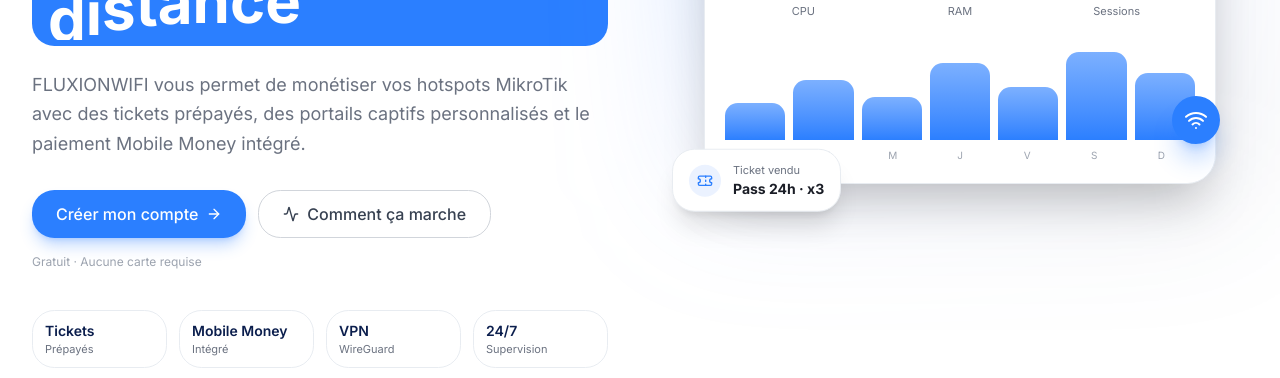
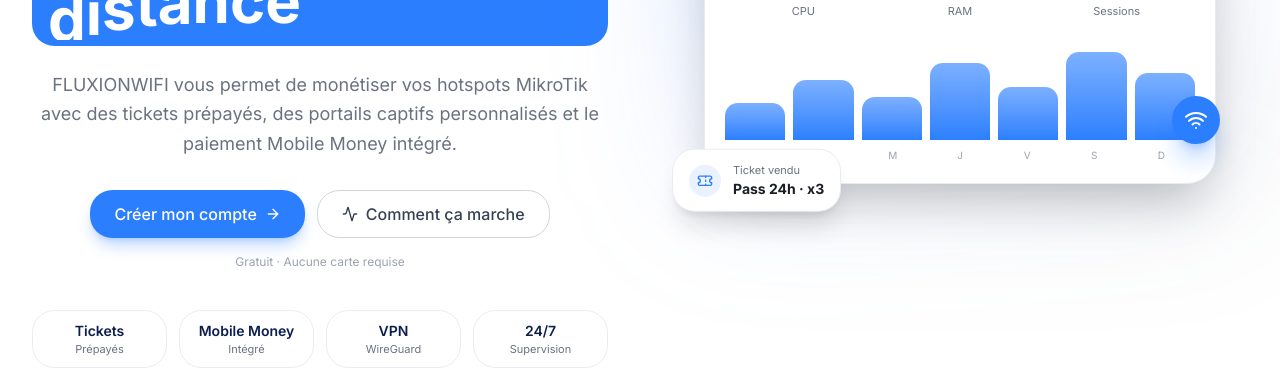
Before and after one commit to Tsukuyomi260/fluxionwifi, a Next.js app: page / in a window 1280 px wide. Shown: the part 422-800 px from the top of the page. Built offline with nearby package versions, Linux system fonts and the light colour scheme; no server answers.

Commit message:
center hero content on all breakpoints

```diff
--- a/src/components/marketing/hero-section.tsx
+++ b/src/components/marketing/hero-section.tsx
@@ -186,7 +186,7 @@ export function HeroSection() {
       <div className="mx-auto max-w-7xl">
         <div className="flex flex-col items-center gap-14 lg:flex-row lg:gap-16">
           {/* Text */}
-          <div className="flex-1 text-center lg:text-left">
+          <div className="flex-1 text-center">
             <motion.div
               initial={{ opacity: 0, y: 16 }}
               animate={{ opacity: 1, y: 0 }}
@@ -204,7 +204,7 @@ export function HeroSection() {
               className="text-4xl font-bold leading-[1.15] text-[#0B1E4D] sm:text-5xl xl:text-6xl"
             >
               Gérez vos zones WiFi.
-              <span className="mt-2 flex justify-center lg:justify-start">
+              <span className="mt-2 flex justify-center">
                 <RotatingText
                   texts={["Encaissez en Mobile Money", "Vendez vos tickets", "Supervisez à distance", "Connectez l'Afrique"]}
                   mainClassName="px-3 sm:px-4 bg-[#2B7FFF] text-white overflow-hidden py-1 sm:py-1.5 rounded-xl justify-center"
@@ -224,7 +224,7 @@ export function HeroSection() {
               initial={{ opacity: 0, y: 20 }}
               animate={{ opacity: 1, y: 0 }}
               transition={{ duration: 0.7, delay: 0.3, ease }}
-              className="mx-auto mt-6 max-w-xl text-lg leading-relaxed text-[#6B7280] lg:mx-0"
+              className="mx-auto mt-6 max-w-xl text-lg leading-relaxed text-[#6B7280]"
             >
               FLUXIONWIFI vous permet de monétiser vos hotspots MikroTik avec des tickets prépayés,
               des portails captifs personnalisés et le paiement Mobile Money intégré.
@@ -234,7 +234,7 @@ export function HeroSection() {
               initial={{ opacity: 0, y: 20 }}
               animate={{ opacity: 1, y: 0 }}
               transition={{ duration: 0.7, delay: 0.45, ease }}
-              className="mt-8 flex flex-col items-center justify-center gap-3 sm:flex-row lg:justify-start"
+              className="mt-8 flex flex-col items-center justify-center gap-3 sm:flex-row"
             >
               <Link
                 href="/register"
@@ -253,7 +253,7 @@ export function HeroSection() {
             </motion.div>
             <p className="mt-4 text-xs text-[#9CA3AF]">Gratuit · Aucune carte requise</p>
 
-            <div className="mt-10 grid grid-cols-2 gap-3 sm:grid-cols-4">
+            <div className="mx-auto mt-10 grid max-w-md grid-cols-2 gap-3 sm:max-w-none sm:grid-cols-4">
               {chips.map((c, i) => (
                 <motion.div
                   key={c.label}
@@ -261,7 +261,7 @@ export function HeroSection() {
                   animate={{ opacity: 1, y: 0 }}
                   transition={{ duration: 0.5, delay: 0.7 + i * 0.1, ease }}
                   whileHover={{ y: -3 }}
-                  className="rounded-xl border border-[#E8ECF1] bg-white/80 px-3 py-2.5 text-left backdrop-blur"
+                  className="rounded-xl border border-[#E8ECF1] bg-white/80 px-3 py-2.5 text-center backdrop-blur"
                 >
                   <p className="text-sm font-semibold text-[#0B1E4D]">{c.label}</p>
                   <p className="text-[11px] text-[#6B7280]">{c.sub}</p>
```
